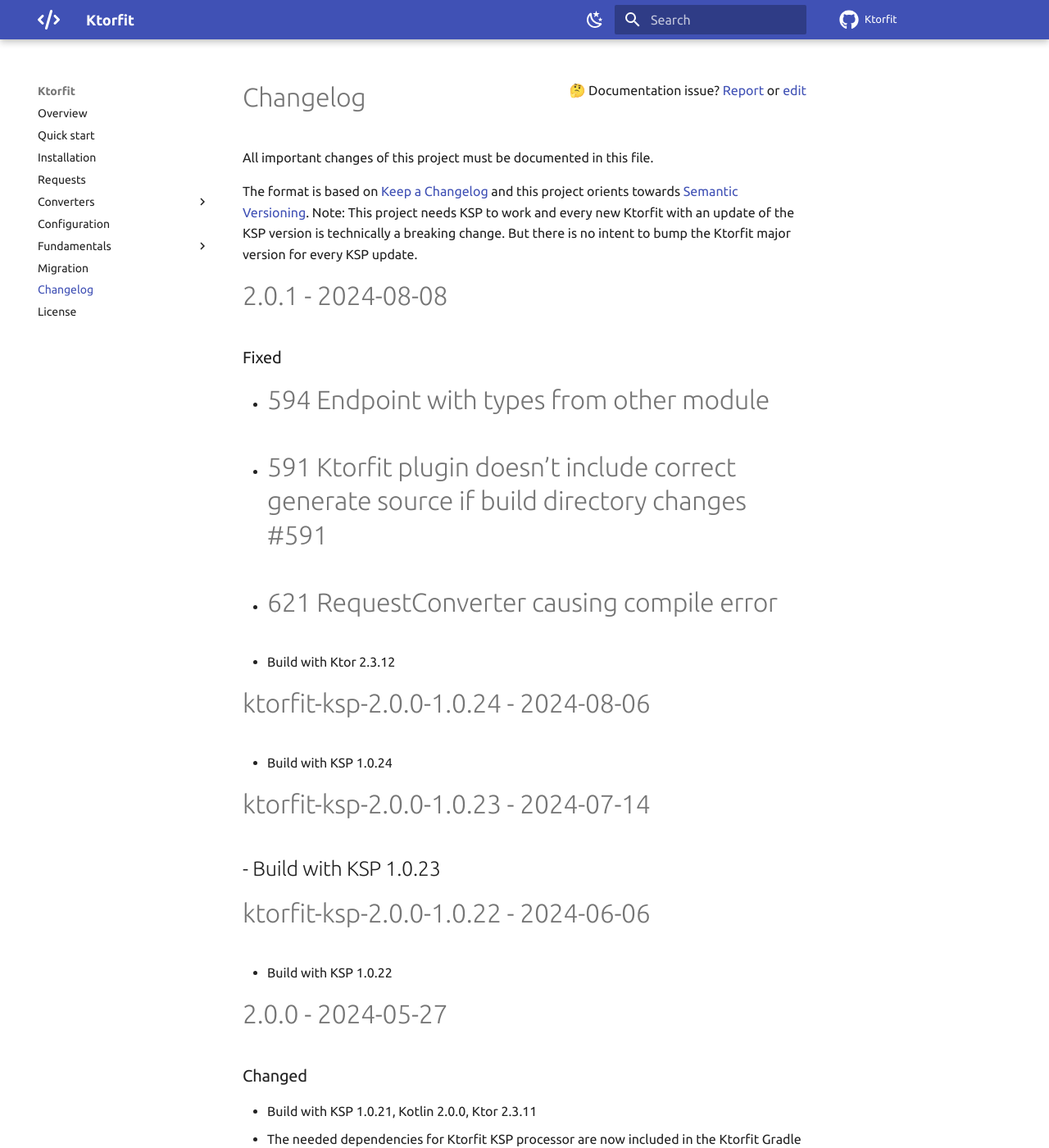
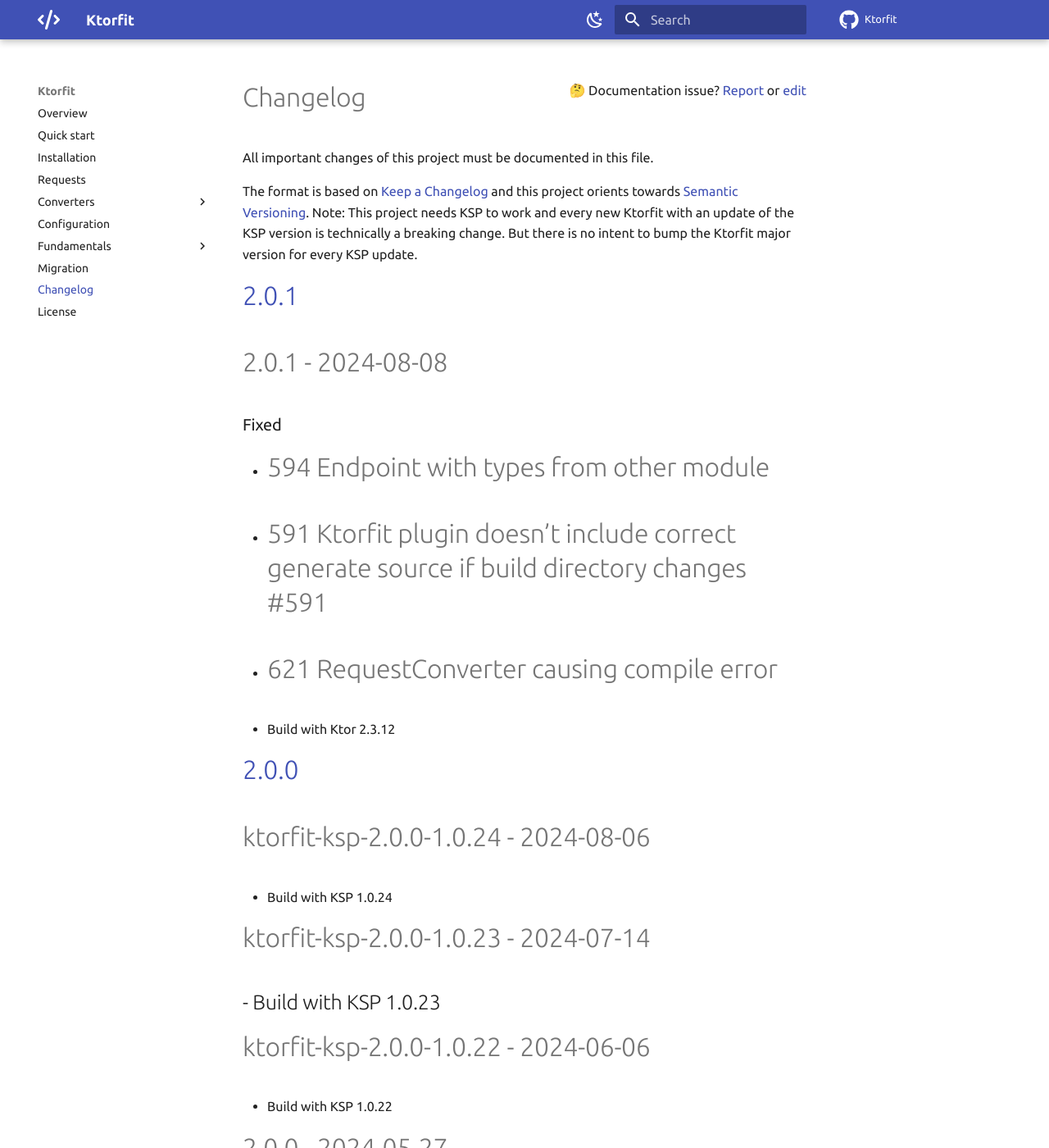
Before and after one commit to Foso/Ktorfit, an MkDocs documentation site: the page built from docs/CHANGELOG.md, in a window 1280 px wide and 1400 px high. Shown: the whole window at 82% size. Built offline with MkDocs 1.6.1 and Material for MkDocs 9.7.7, drawn with Linux system fonts in a browser that asks for light colours; comment, search, counter and statistics services are not loaded.

Commit message:
Update CHANGELOG.md

```diff
--- a/docs/CHANGELOG.md
+++ b/docs/CHANGELOG.md
@@ -7,6 +7,8 @@
 Note: This project needs KSP to work and every new Ktorfit with an update of the KSP version is technically a breaking change.
 But there is no intent to bump the Ktorfit major version for every KSP update.
 
+# [2.0.1]()
+
 2.0.1 - 2024-08-08
 ========================================
 ### Fixed
@@ -14,6 +16,8 @@
 - #591 Ktorfit plugin doesn't include correct generate source if build directory changes #591
 - #621 RequestConverter causing compile error
 - Build with Ktor 2.3.12
+
+# [2.0.0]()
 
 ktorfit-ksp-2.0.0-1.0.24 - 2024-08-06
 ========================================
```
